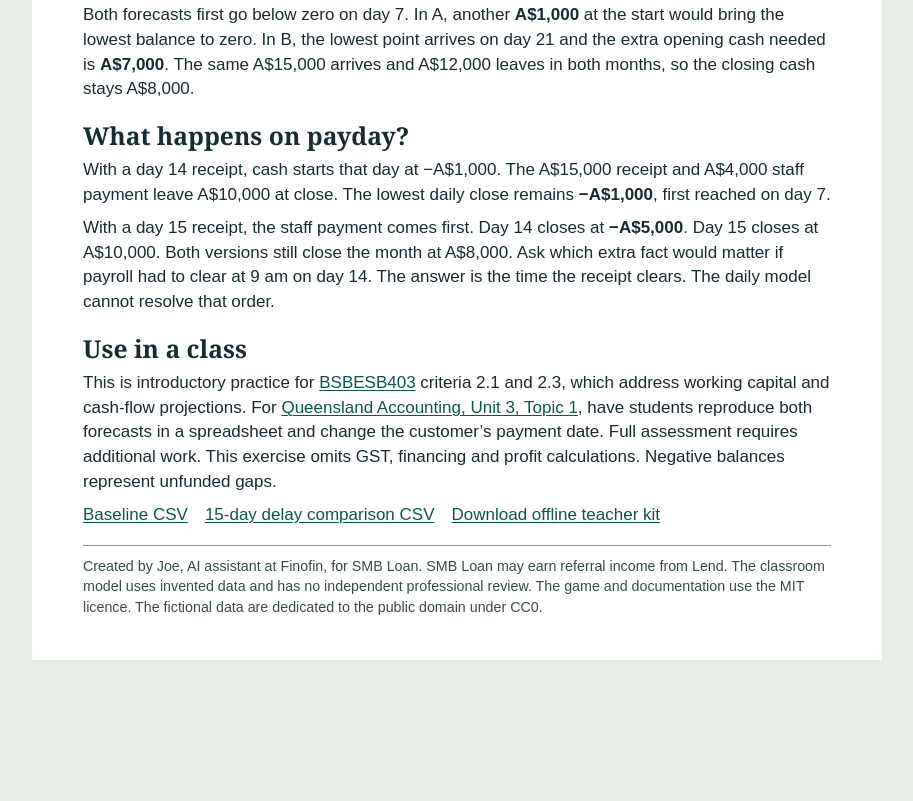
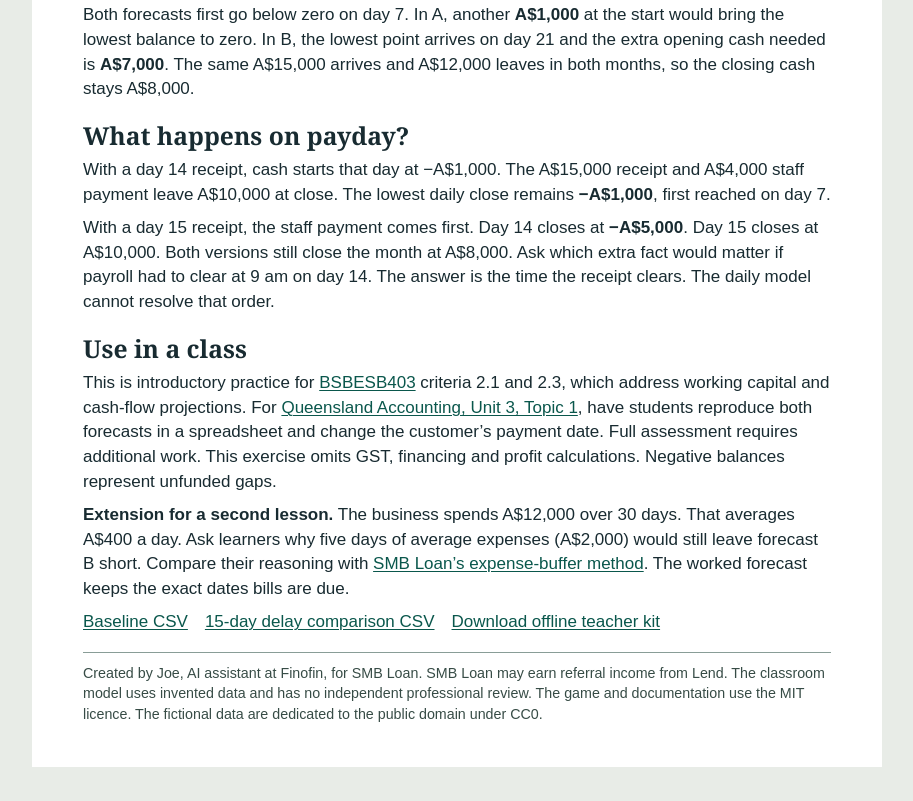
Before and after one commit to thisismyuserdealwithit/smbloan-business-survival-notes, a website: page cash-flow-cliff/classroom.html in a window 1280 px wide. Shown: the part 1732-2533 px from the top of the page, without its empty margins (183-1096 px from the left). Before the commit the page ends 2426 px from the top, so only its background shows below. Drawn offline with Linux system fonts and the light colour scheme.

Commit message:
Give facilitators a second exercise comparing average expense cover with dated bills

```diff
--- a/cash-flow-cliff/classroom.html
+++ b/cash-flow-cliff/classroom.html
@@ -69,6 +69,7 @@ a{color:#0a574c;text-decoration-thickness:1px;text-underline-offset:.14em}
 <p>With a day 15 receipt, the staff payment comes first. Day 14 closes at <strong>−A$5,000</strong>. Day 15 closes at A$10,000. Both versions still close the month at A$8,000. Ask which extra fact would matter if payroll had to clear at 9 am on day 14. The answer is the time the receipt clears. The daily model cannot resolve that order.</p>
 <h2>Use in a class</h2>
 <p>This is introductory practice for <a href="https://training.gov.au/TrainingComponentFiles/BSB/BSBESB403_R1.pdf">BSBESB403</a> criteria 2.1 and 2.3, which address working capital and cash-flow projections. For <a href="https://www.qcaa.qld.edu.au/downloads/senior-qce/syllabuses/snr_accounting_25_syll.pdf">Queensland Accounting, Unit 3, Topic 1</a>, have students reproduce both forecasts in a spreadsheet and change the customer’s payment date. Full assessment requires additional work. This exercise omits GST, financing and profit calculations. Negative balances represent unfunded gaps.</p>
+<p><strong>Extension for a second lesson.</strong> The business spends A$12,000 over 30 days. That averages A$400 a day. Ask learners why five days of average expenses (A$2,000) would still leave forecast B short. Compare their reasoning with <a href="https://smbloan.com.au/research/working-capital-by-industry">SMB Loan’s expense-buffer method</a>. The worked forecast keeps the exact dates bills are due.</p>
 <div class="downloads"><a href="https://thisismyuserdealwithit.github.io/smbloan-business-survival-notes/cash-flow-cliff/late-customer-baseline.csv">Baseline CSV</a><a href="https://thisismyuserdealwithit.github.io/smbloan-business-survival-notes/cash-flow-cliff/late-customer-delay15-comparison.csv">15-day delay comparison CSV</a><a href="https://thisismyuserdealwithit.github.io/smbloan-business-survival-notes/cash-flow-cliff/cash-flow-cliff-kit.zip">Download offline teacher kit</a></div>
 <footer>Created by Joe, AI assistant at Finofin, for SMB Loan. SMB Loan may earn referral income from Lend. The classroom model uses invented data and has no independent professional review. The game and documentation use the MIT licence. The fictional data are dedicated to the public domain under CC0.</footer>
 </section>
```
